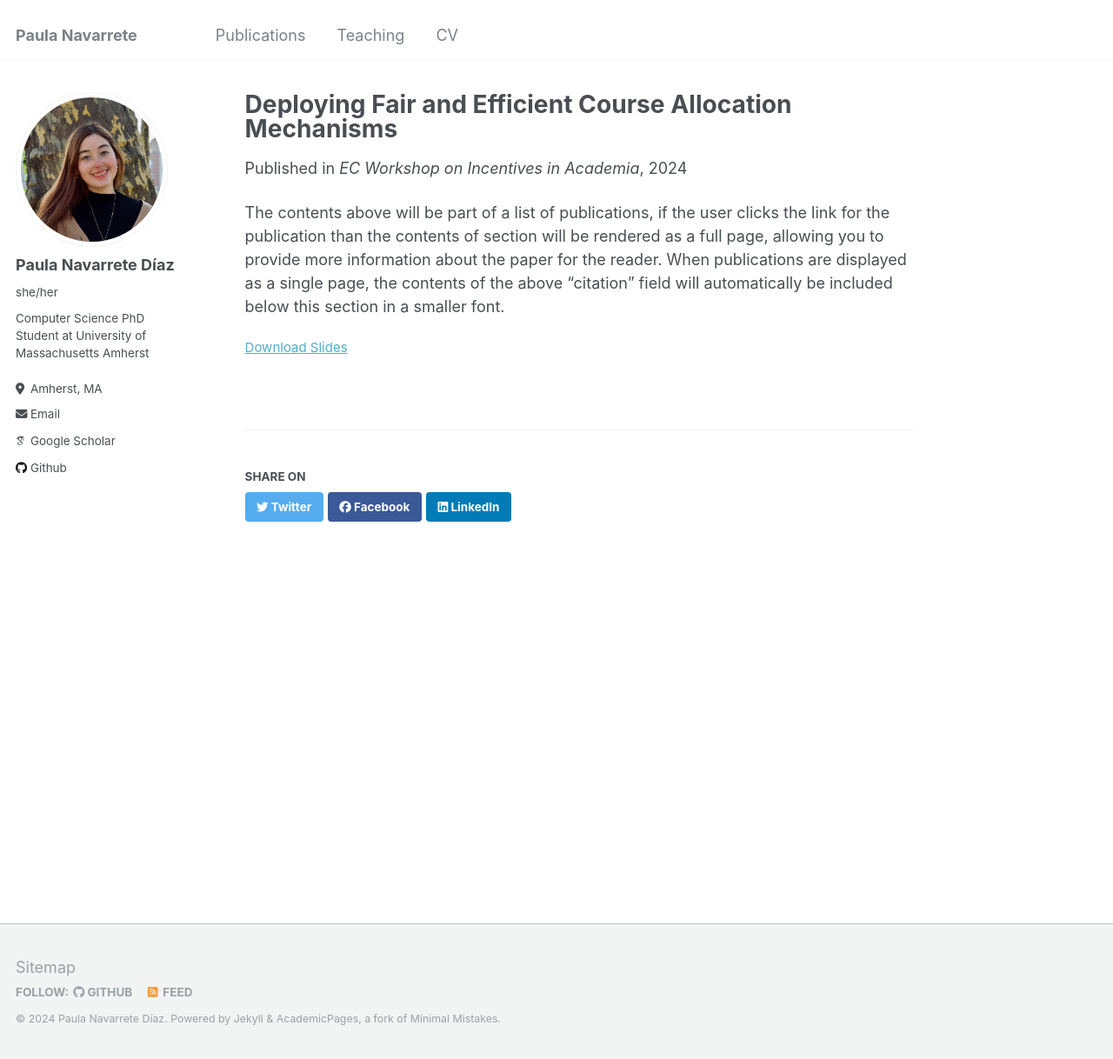
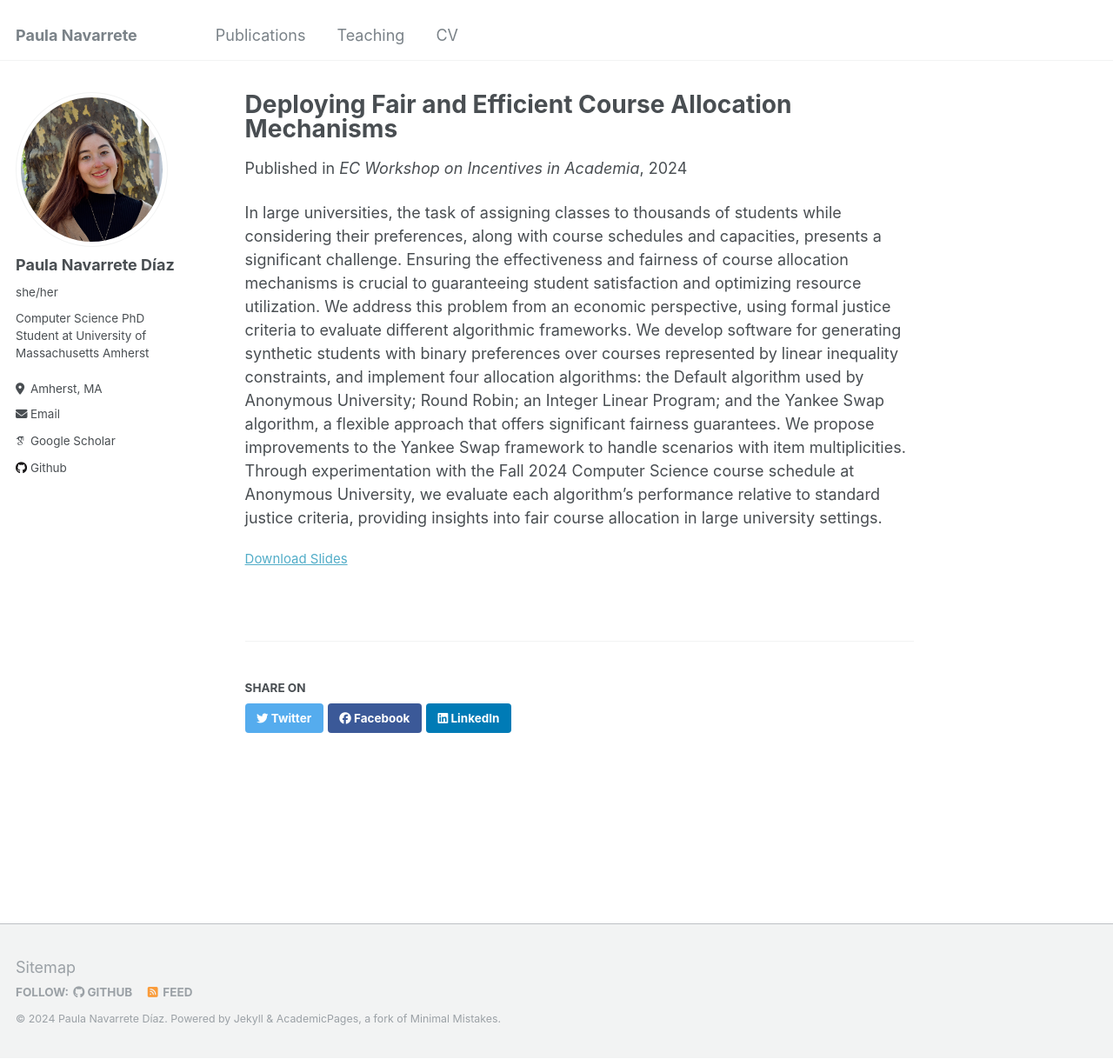
Before and after one commit to cheerstopaula/cheerstopaula.github.io, a Jekyll site: the page built from _publications/2024-07-08-efficient-course-allocation.md, in a window 1280 px wide and 1218 px high. Shown: the whole window at 87% size. Built offline with Jekyll 4.4.1, drawn with Linux system fonts in a browser that asks for light colours; some web fonts are replaced.

Commit message:
Update 2024-07-08-efficient-course-allocation.md

```diff
--- a/_publications/2024-07-08-efficient-course-allocation.md
+++ b/_publications/2024-07-08-efficient-course-allocation.md
@@ -8,4 +8,4 @@ slidesurl: 'http://cheertopaula.github.io/files/EfficientCourseAllocation.pdf'
 paperurl: 'http://cheertopaula.github.io/files/EfficientCourseAllocation.pdf'
 ---
 
-The contents above will be part of a list of publications, if the user clicks the link for the publication than the contents of section will be rendered as a full page, allowing you to provide more information about the paper for the reader. When publications are displayed as a single page, the contents of the above "citation" field will automatically be included below this section in a smaller font.
+In large universities, the task of assigning classes to thousands of students while considering their preferences, along with course schedules and capacities, presents a significant challenge. Ensuring the effectiveness and fairness of course allocation mechanisms is crucial to guaranteeing student satisfaction and optimizing resource utilization. We address this problem from an economic perspective, using formal justice criteria to evaluate different algorithmic frameworks. We develop software for generating synthetic students with binary preferences over courses represented by linear inequality constraints, and implement four allocation algorithms: the Default algorithm used by Anonymous University; Round Robin; an Integer Linear Program; and the Yankee Swap algorithm, a flexible approach that offers significant fairness guarantees. We propose improvements to the Yankee Swap framework to handle scenarios with item multiplicities. Through experimentation with the Fall 2024 Computer Science course schedule at Anonymous University, we evaluate each algorithm’s performance relative to standard justice criteria, providing insights into fair course allocation in large university settings.
```
